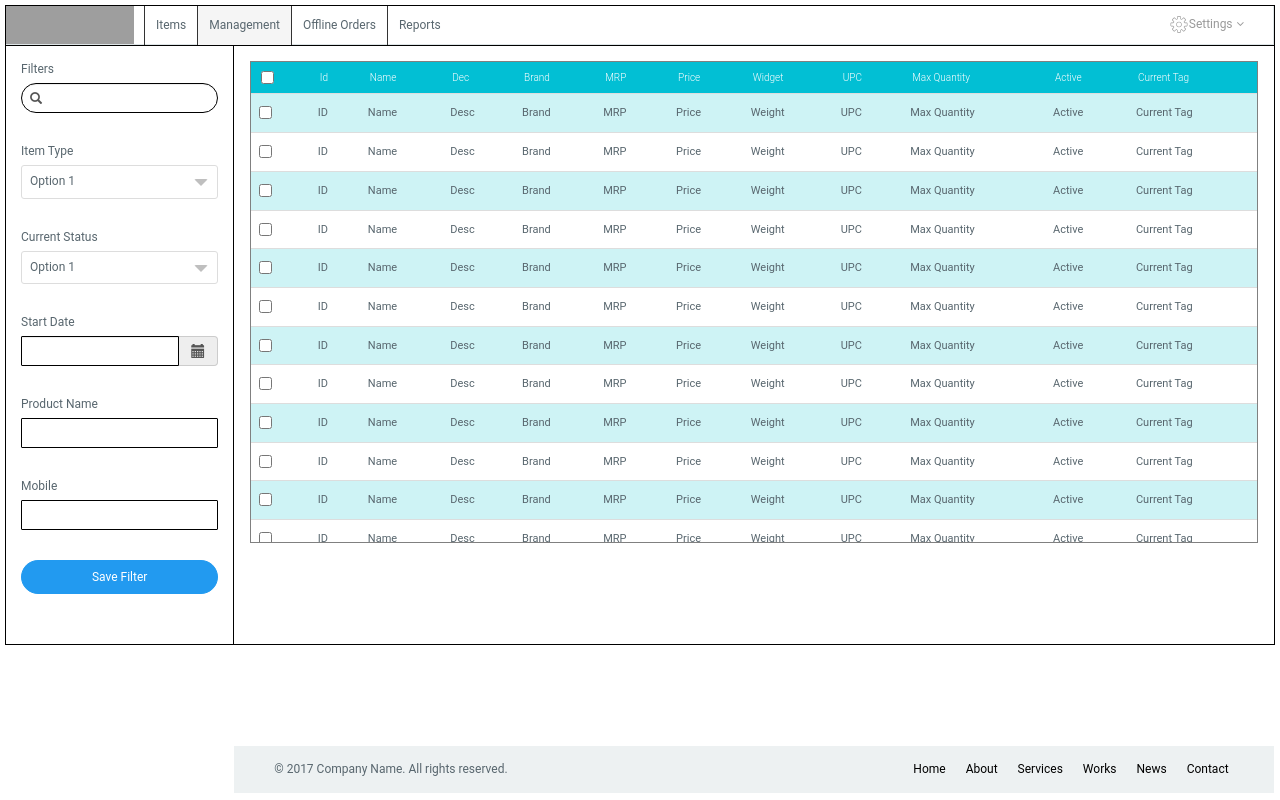
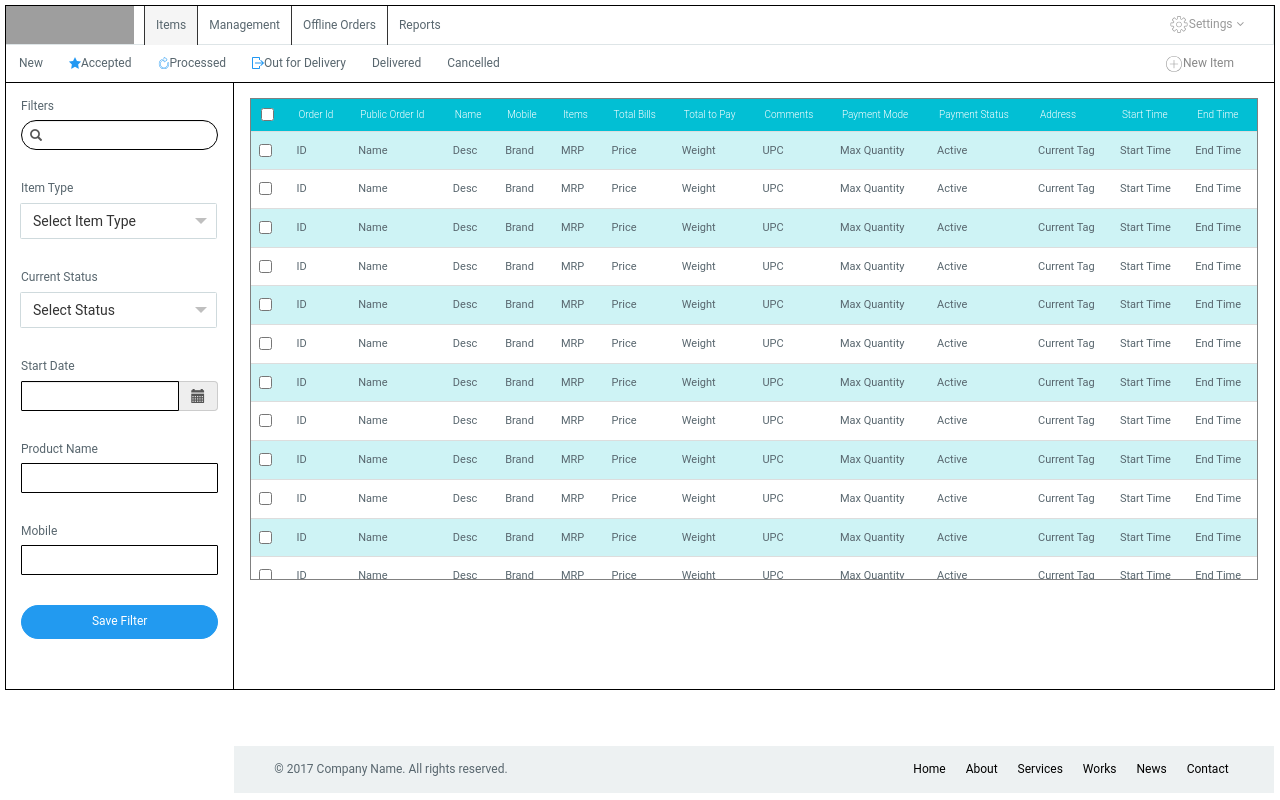
Before and after one commit to aaankuragarwal/JHDStore, an Angular app: page /dashboard/new in a window 1280 px wide. Built offline with nearby package versions, Linux system fonts and the light colour scheme; sample sign-in values are in the browser's storage; grey boxes are pictures that could not be loaded.

Commit message:
Header Setup & Table Updated

```diff
--- a/src/app/container/container.component.html
+++ b/src/app/container/container.component.html
@@ -9,10 +9,10 @@
           <img src="http://media1.fashionfreax.net/press/ffx-rectangle-big.png" alt="" class="img-responsive">
         </div>
         <div class="menu_main_div">
-          <div class="menu_inner_div " >
+          <div class="menu_inner_div activated_menu_tab_div" >
             <span>Items</span>
           </div>
-          <div class="menu_inner_div activated_menu_tab_div">
+          <div class="menu_inner_div ">
             <span>Management</span>
           </div>
           <div class="menu_inner_div">
@@ -63,75 +63,7 @@
           </ul>
         </div>
       </div>
-      <div class="sub_menu_main_div" *ngIf="">
-        <div class="sub_menu_inner_div">
-          <div class="sub_menu_div bg-white">
-            <span>
-              <svg class="v-middle" viewBox="0 0 55.867 55.867" style="enable-background:new 0 0 55.867 55.867;" xml:space="preserve">
-              <path d="M55.818,21.578c-0.118-0.362-0.431-0.626-0.808-0.681L36.92,18.268L28.83,1.876c-0.168-0.342-0.516-0.558-0.896-0.558
-              	s-0.729,0.216-0.896,0.558l-8.091,16.393l-18.09,2.629c-0.377,0.055-0.689,0.318-0.808,0.681c-0.117,0.361-0.02,0.759,0.253,1.024
-              	l13.091,12.76l-3.091,18.018c-0.064,0.375,0.09,0.754,0.397,0.978c0.309,0.226,0.718,0.255,1.053,0.076l16.182-8.506l16.18,8.506
-              	c0.146,0.077,0.307,0.115,0.466,0.115c0.207,0,0.413-0.064,0.588-0.191c0.308-0.224,0.462-0.603,0.397-0.978l-3.09-18.017
-              	l13.091-12.761C55.838,22.336,55.936,21.939,55.818,21.578z"/>
-              </svg>
-            </span>
-            <span>Accepted</span>
-          </div>
-          <div class="sub_menu_div bg-white">
-            <span>
-              <svg class="v-middle" viewBox="0 0 333.656 333.656" style="enable-background:new 0 0 333.656 333.656;" xml:space="preserve">
-            		<path d="M166.825,333.656c-78.215,0-141.847-63.626-141.847-141.84c0-76.062,60.174-138.338,135.42-141.712l0.006-32.282
-            			C160.404,6.118,168.496,0,176.484,0c2.911,0,7.359,0.816,11.999,4.704l62.212,52.045c4.756,3.978,7.487,9.705,7.487,15.701
-            			c0,5.996-2.731,11.716-7.487,15.701l-62.212,52.064c-4.647,3.888-9.088,4.704-11.999,4.704c-7.989,0-16.08-6.125-16.08-17.822
-            			V95.162c-50.431,3.316-90.438,45.399-90.438,96.653c0,53.407,43.452,96.852,96.859,96.852s96.865-43.452,96.865-96.852
-            			c0-6.954-0.739-13.895-2.204-20.63c-1.273-5.868-0.18-11.89,3.072-16.941s8.271-8.535,14.145-9.807
-            			c12.037-2.609,24.184,5.379,26.755,17.211c2.134,9.859,3.22,20.007,3.22,30.168C308.678,270.023,245.046,333.656,166.825,333.656z
-            			 M166.831,62.809c-71.132,0-128.999,57.874-128.999,128.999c0,71.119,57.867,128.987,128.993,128.987
-            			c71.132,0,128.999-57.867,128.999-128.987c0-9.242-0.983-18.484-2.931-27.449c-1.125-5.148-6.273-8.483-11.478-7.372
-            			c-2.506,0.546-4.659,2.037-6.048,4.203c-1.388,2.166-1.857,4.743-1.311,7.262c1.652,7.629,2.494,15.482,2.494,23.355
-            			c0,60.496-49.217,109.706-109.719,109.706c-60.496,0-109.712-49.21-109.712-109.706S106.335,82.09,166.831,82.09h6.427
-            			l0.006,45.001c0,3.111,1.208,4.968,3.226,4.968c0.643,0,1.979-0.225,3.753-1.71l62.212-52.07c1.819-1.523,2.873-3.65,2.873-5.836
-            			s-1.048-4.312-2.879-5.842L180.237,14.55c-1.774-1.485-3.111-1.71-3.753-1.71c-2.018,0-3.226,1.857-3.226,4.968v44.994h-6.427
-            			V62.809z"/>
-              </svg>
-            </span>
-            <span>Processed</span>
-          </div>
-          <div class="sub_menu_div bg-white">
-            <span>
-              <svg class="v-middle" viewBox="0 0 512 512" style="enable-background:new 0 0 512 512;" xml:space="preserve">
-          			<path d="M330.667,384h-21.333c-5.891,0-10.667,4.776-10.667,10.667v74.667h-256V42.667h256v74.667
-          				c0,5.891,4.776,10.667,10.667,10.667h21.333c5.891,0,10.667-4.776,10.667-10.667V42.667C341.333,19.103,322.231,0,298.667,0h-256
-          				C19.103,0,0,19.103,0,42.667v426.667C0,492.898,19.103,512,42.667,512h256c23.564,0,42.667-19.102,42.667-42.667v-74.667
-          				C341.333,388.776,336.558,384,330.667,384z"/>
-          			<path d="M508.542,248.135l-128-117.333c-3.125-2.844-7.656-3.625-11.5-1.896c-3.875,1.698-6.375,5.531-6.375,9.76V160
-          				c0,3.021,1.281,5.906,3.531,7.927l74.151,66.74H138.667c-5.896,0-10.667,4.771-10.667,10.667v21.333
-          				c0,5.896,4.771,10.667,10.667,10.667h301.682l-74.151,66.74c-2.25,2.021-3.531,4.906-3.531,7.927v21.333
-          				c0,4.229,2.5,8.063,6.375,9.76c1.375,0.615,2.844,0.906,4.292,0.906c2.615,0,5.198-0.969,7.208-2.802l128-117.333
-          				C510.75,261.844,512,258.99,512,256S510.75,250.156,508.542,248.135z"/>
-              </svg>
-            </span>
-            <span>Out for Delivery</span>
-          </div>
-          <div class="sub_menu_div bg-white">
-            <span>Delivered</span>
-          </div>
-          <div class="sub_menu_div bg-white">
-            <span>Cancelled</span>
-          </div>
-        </div>
-        <div class="new_item_div pull-right">
-          <span>
-            <svg class="v-middle" viewBox="0 0 52 52" style="enable-background:new 0 0 52 52;" >
-              <path d="M26,0C11.664,0,0,11.663,0,26s11.664,26,26,26s26-11.663,26-26S40.336,0,26,0z M26,50C12.767,50,2,39.233,2,26
-              S12.767,2,26,2s24,10.767,24,24S39.233,50,26,50z"/>
-              <path d="M38.5,25H27V14c0-0.553-0.448-1-1-1s-1,0.447-1,1v11H13.5c-0.552,0-1,0.447-1,1s0.448,1,1,1H25v12c0,0.553,0.448,1,1,1
-              s1-0.447,1-1V27h11.5c0.552,0,1-0.447,1-1S39.052,25,38.5,25z"/>
-            </svg>
-          </span>
-          <span>New Item</span>
-        </div>
-      </div>
+
 
     </div>
   </div>
--- a/src/app/new-order/new-order.component.html
+++ b/src/app/new-order/new-order.component.html
@@ -1,3 +1,84 @@
+<div class="row">
+  <div class="col-lg-12">
+    <div class="sub_menu_main_div" >
+      <div class="sub_menu_inner_div">
+
+
+        <div class="sub_menu_div bg-white">
+
+          <span>New</span>
+        </div>
+
+        <div class="sub_menu_div bg-white">
+          <span>
+            <svg class="v-middle" viewBox="0 0 55.867 55.867" style="enable-background:new 0 0 55.867 55.867;" xml:space="preserve">
+            <path d="M55.818,21.578c-0.118-0.362-0.431-0.626-0.808-0.681L36.92,18.268L28.83,1.876c-0.168-0.342-0.516-0.558-0.896-0.558
+              s-0.729,0.216-0.896,0.558l-8.091,16.393l-18.09,2.629c-0.377,0.055-0.689,0.318-0.808,0.681c-0.117,0.361-0.02,0.759,0.253,1.024
+              l13.091,12.76l-3.091,18.018c-0.064,0.375,0.09,0.754,0.397,0.978c0.309,0.226,0.718,0.255,1.053,0.076l16.182-8.506l16.18,8.506
+              c0.146,0.077,0.307,0.115,0.466,0.115c0.207,0,0.413-0.064,0.588-0.191c0.308-0.224,0.462-0.603,0.397-0.978l-3.09-18.017
+              l13.091-12.761C55.838,22.336,55.936,21.939,55.818,21.578z"/>
+            </svg>
+          </span>
+          <span>Accepted</span>
+        </div>
+        <div class="sub_menu_div bg-white">
+          <span>
+            <svg class="v-middle" viewBox="0 0 333.656 333.656" style="enable-background:new 0 0 333.656 333.656;" xml:space="preserve">
+              <path d="M166.825,333.656c-78.215,0-141.847-63.626-141.847-141.84c0-76.062,60.174-138.338,135.42-141.712l0.006-32.282
+                C160.404,6.118,168.496,0,176.484,0c2.911,0,7.359,0.816,11.999,4.704l62.212,52.045c4.756,3.978,7.487,9.705,7.487,15.701
+                c0,5.996-2.731,11.716-7.487,15.701l-62.212,52.064c-4.647,3.888-9.088,4.704-11.999,4.704c-7.989,0-16.08-6.125-16.08-17.822
+                V95.162c-50.431,3.316-90.438,45.399-90.438,96.653c0,53.407,43.452,96.852,96.859,96.852s96.865-43.452,96.865-96.852
+                c0-6.954-0.739-13.895-2.204-20.63c-1.273-5.868-0.18-11.89,3.072-16.941s8.271-8.535,14.145-9.807
+                c12.037-2.609,24.184,5.379,26.755,17.211c2.134,9.859,3.22,20.007,3.22,30.168C308.678,270.023,245.046,333.656,166.825,333.656z
+                 M166.831,62.809c-71.132,0-128.999,57.874-128.999,128.999c0,71.119,57.867,128.987,128.993,128.987
+                c71.132,0,128.999-57.867,128.999-128.987c0-9.242-0.983-18.484-2.931-27.449c-1.125-5.148-6.273-8.483-11.478-7.372
+                c-2.506,0.546-4.659,2.037-6.048,4.203c-1.388,2.166-1.857,4.743-1.311,7.262c1.652,7.629,2.494,15.482,2.494,23.355
+                c0,60.496-49.217,109.706-109.719,109.706c-60.496,0-109.712-49.21-109.712-109.706S106.335,82.09,166.831,82.09h6.427
+                l0.006,45.001c0,3.111,1.208,4.968,3.226,4.968c0.643,0,1.979-0.225,3.753-1.71l62.212-52.07c1.819-1.523,2.873-3.65,2.873-5.836
+                s-1.048-4.312-2.879-5.842L180.237,14.55c-1.774-1.485-3.111-1.71-3.753-1.71c-2.018,0-3.226,1.857-3.226,4.968v44.994h-6.427
+                V62.809z"/>
+            </svg>
+          </span>
+          <span>Processed</span>
+        </div>
+        <div class="sub_menu_div bg-white">
+          <span>
+            <svg class="v-middle" viewBox="0 0 512 512" style="enable-background:new 0 0 512 512;" xml:space="preserve">
+              <path d="M330.667,384h-21.333c-5.891,0-10.667,4.776-10.667,10.667v74.667h-256V42.667h256v74.667
+                c0,5.891,4.776,10.667,10.667,10.667h21.333c5.891,0,10.667-4.776,10.667-10.667V42.667C341.333,19.103,322.231,0,298.667,0h-256
+                C19.103,0,0,19.103,0,42.667v426.667C0,492.898,19.103,512,42.667,512h256c23.564,0,42.667-19.102,42.667-42.667v-74.667
+                C341.333,388.776,336.558,384,330.667,384z"/>
+              <path d="M508.542,248.135l-128-117.333c-3.125-2.844-7.656-3.625-11.5-1.896c-3.875,1.698-6.375,5.531-6.375,9.76V160
+                c0,3.021,1.281,5.906,3.531,7.927l74.151,66.74H138.667c-5.896,0-10.667,4.771-10.667,10.667v21.333
+                c0,5.896,4.771,10.667,10.667,10.667h301.682l-74.151,66.74c-2.25,2.021-3.531,4.906-3.531,7.927v21.333
+                c0,4.229,2.5,8.063,6.375,9.76c1.375,0.615,2.844,0.906,4.292,0.906c2.615,0,5.198-0.969,7.208-2.802l128-117.333
+                C510.75,261.844,512,258.99,512,256S510.75,250.156,508.542,248.135z"/>
+            </svg>
+          </span>
+          <span>Out for Delivery</span>
+        </div>
+        <div class="sub_menu_div bg-white">
+          <span>Delivered</span>
+        </div>
+        <div class="sub_menu_div bg-white">
+          <span>Cancelled</span>
+        </div>
+      </div>
+      <div class="new_item_div pull-right">
+        <span>
+          <svg class="v-middle" viewBox="0 0 52 52" style="enable-background:new 0 0 52 52;" >
+            <path d="M26,0C11.664,0,0,11.663,0,26s11.664,26,26,26s26-11.663,26-26S40.336,0,26,0z M26,50C12.767,50,2,39.233,2,26
+            S12.767,2,26,2s24,10.767,24,24S39.233,50,26,50z"/>
+            <path d="M38.5,25H27V14c0-0.553-0.448-1-1-1s-1,0.447-1,1v11H13.5c-0.552,0-1,0.447-1,1s0.448,1,1,1H25v12c0,0.553,0.448,1,1,1
+            s1-0.447,1-1V27h11.5c0.552,0,1-0.447,1-1S39.052,25,38.5,25z"/>
+          </svg>
+        </span>
+        <span>New Item</span>
+      </div>
+    </div>
+  </div>
+</div>
+
 <div class="row m-l-none m-r-none black_top_border">
   <div class="">
     <div class="filter_main_div">
@@ -16,12 +97,15 @@
           <div class="row m-t">
             <div class="col-lg-12">
               <label>Item Type</label>
-              <div class="custom_select_box">
-                <div class="select-wrapper">
-                  <select class="" name="">
-                    <option value="">Option 1</option>
-                  </select>
+              <div class="common_select_box">
+                <div class="input-group-btn dropdown {{item_type ? 'open' : ''}}" (click)="item_type = !item_type">
+                    <button type="button" class="btn btn-default font_size_12 no_box_shadow ticket_info_subline_text_color" dropdown-toggle="" aria-haspopup="true" aria-expanded="false" >Select Item Type<span class="caret" style="color: #bfbfbf;"></span></button>
+                    <ul class="dropdown-menu">
+                      <li class="cursor_pointer" > Item 1</li>
+                      <li class="cursor_pointer" > Item 2</li>
+                    </ul>
                 </div>
+                <!-- /btn-group -->
               </div>
             </div>
           </div>
@@ -29,12 +113,15 @@
           <div class="row m-t-lg">
             <div class="col-lg-12">
               <label>Current Status</label>
-              <div class="custom_select_box">
-                <div class="select-wrapper">
-                  <select class="" name="">
-                    <option value="">Option 1</option>
-                  </select>
+              <div class="common_select_box">
+                <div class="input-group-btn dropdown {{status_type ? 'open' : ''}}" (click)="status_type = !status_type">
+                    <button type="button" class="btn btn-default font_size_12 no_box_shadow ticket_info_subline_text_color" dropdown-toggle="" aria-haspopup="true" aria-expanded="false" >Select Status<span class="caret" style="color: #bfbfbf;"></span></button>
+                    <ul class="dropdown-menu">
+                      <li class="cursor_pointer" > Status 1</li>
+                      <li class="cursor_pointer" > Status 2</li>
+                    </ul>
                 </div>
+                <!-- /btn-group -->
               </div>
             </div>
           </div>
@@ -83,21 +170,23 @@
                     <thead>
                       <tr>
                         <th><input type="checkbox" name="" value=""></th>
-                        <th>Id</th>
+                        <th>Order Id</th>
+                        <th>Public Order Id</th>
                         <th>Name</th>
-                        <th>Dec</th>
-                        <th>Brand</th>
-                        <th>MRP</th>
-                        <th>Price</th>
-                        <th>Widget</th>
-                        <th>UPC</th>
-                        <th>Max Quantity</th>
-                        <th>Active</th>
-                        <th>Current Tag</th>
+                        <th>Mobile</th>
+                        <th>Items</th>
+                        <th>Total Bills</th>
+                        <th>Total to Pay</th>
+                        <th>Comments</th>
+                        <th>Payment Mode</th>
+                        <th>Payment Status</th>
+                        <th>Address</th>
+                        <th>Start Time</th>
+                        <th>End Time</th>
                       </tr>
                     </thead>
                     <tbody>
-                      <tr >
+                      <tr *ngFor="let i of arr">
                         <td><input type="checkbox" name="" value="" ></td>
                         <td>ID</td>
                         <td>Name</td>
@@ -110,180 +199,13 @@
                         <td>Max Quantity</td>
                         <td>Active</td>
                         <td>Current Tag</td>
-                      </tr>
-                      <tr >
-                        <td><input type="checkbox" name="" value=""></td>
-                        <td>ID</td>
-                        <td>Name</td>
-                        <td>Desc</td>
-                        <td>Brand</td>
-                        <td>MRP</td>
-                        <td>Price</td>
-                        <td>Weight</td>
-                        <td>UPC</td>
-                        <td>Max Quantity</td>
-                        <td>Active</td>
-                        <td>Current Tag</td>
-                      </tr>
-                      <tr >
-                        <td><input type="checkbox" name="" value=""></td>
-                        <td>ID</td>
-                        <td>Name</td>
-                        <td>Desc</td>
-                        <td>Brand</td>
-                        <td>MRP</td>
-                        <td>Price</td>
-                        <td>Weight</td>
-                        <td>UPC</td>
-                        <td>Max Quantity</td>
-                        <td>Active</td>
-                        <td>Current Tag</td>
-                      </tr>
-                      <tr >
-                        <td><input type="checkbox" name="" value=""></td>
-                        <td>ID</td>
-                        <td>Name</td>
-                        <td>Desc</td>
-                        <td>Brand</td>
-                        <td>MRP</td>
-                        <td>Price</td>
-                        <td>Weight</td>
-                        <td>UPC</td>
-                        <td>Max Quantity</td>
-                        <td>Active</td>
-                        <td>Current Tag</td>
-                      </tr>
-                      <tr >
-                        <td><input type="checkbox" name="" value=""></td>
-                        <td>ID</td>
-                        <td>Name</td>
-                        <td>Desc</td>
-                        <td>Brand</td>
-                        <td>MRP</td>
-                        <td>Price</td>
-                        <td>Weight</td>
-                        <td>UPC</td>
-                        <td>Max Quantity</td>
-                        <td>Active</td>
-                        <td>Current Tag</td>
-                      </tr>
-                      <tr >
-                        <td><input type="checkbox" name="" value=""></td>
-                        <td>ID</td>
-                        <td>Name</td>
-                        <td>Desc</td>
-                        <td>Brand</td>
-                        <td>MRP</td>
-                        <td>Price</td>
-                        <td>Weight</td>
-                        <td>UPC</td>
-                        <td>Max Quantity</td>
-                        <td>Active</td>
-                        <td>Current Tag</td>
-                      </tr>
-                      <tr >
-                        <td><input type="checkbox" name="" value=""></td>
-                        <td>ID</td>
-                        <td>Name</td>
-                        <td>Desc</td>
-                        <td>Brand</td>
-                        <td>MRP</td>
-                        <td>Price</td>
-                        <td>Weight</td>
-                        <td>UPC</td>
-                        <td>Max Quantity</td>
-                        <td>Active</td>
-                        <td>Current Tag</td>
-                      </tr>
-                      <tr >
-                        <td><input type="checkbox" name="" value=""></td>
-                        <td>ID</td>
-                        <td>Name</td>
-                        <td>Desc</td>
-                        <td>Brand</td>
-                        <td>MRP</td>
-                        <td>Price</td>
-                        <td>Weight</td>
-                        <td>UPC</td>
-                        <td>Max Quantity</td>
-                        <td>Active</td>
-                        <td>Current Tag</td>
+                        <td>Start Time</td>
+                        <td>End Time</td>
                       </tr>
 
                       <tr >
-                        <td><input type="checkbox" name="" value=""></td>
-                        <td>ID</td>
-                        <td>Name</td>
-                        <td>Desc</td>
-                        <td>Brand</td>
-                        <td>MRP</td>
-                        <td>Price</td>
-                        <td>Weight</td>
-                        <td>UPC</td>
-                        <td>Max Quantity</td>
-                        <td>Active</td>
-                        <td>Current Tag</td>
-                      </tr>
-
-                      <tr >
-                        <td><input type="checkbox" name="" value=""></td>
-                        <td>ID</td>
-                        <td>Name</td>
-                        <td>Desc</td>
-                        <td>Brand</td>
-                        <td>MRP</td>
-                        <td>Price</td>
-                        <td>Weight</td>
-                        <td>UPC</td>
-                        <td>Max Quantity</td>
-                        <td>Active</td>
-                        <td>Current Tag</td>
-                      </tr>
-
-                      <tr >
-                        <td><input type="checkbox" name="" value=""></td>
-                        <td>ID</td>
-                        <td>Name</td>
-                        <td>Desc</td>
-                        <td>Brand</td>
-                        <td>MRP</td>
-                        <td>Price</td>
-                        <td>Weight</td>
-                        <td>UPC</td>
-                        <td>Max Quantity</td>
-                        <td>Active</td>
-                        <td>Current Tag</td>
-                      </tr>
-                      <tr >
-                        <td><input type="checkbox" name="" value=""></td>
-                        <td>ID</td>
-                        <td>Name</td>
-                        <td>Desc</td>
-                        <td>Brand</td>
-                        <td>MRP</td>
-                        <td>Price</td>
-                        <td>Weight</td>
-                        <td>UPC</td>
-                        <td>Max Quantity</td>
-                        <td>Active</td>
-                        <td>Current Tag</td>
-                      </tr>
-                      <tr >
-                        <td><input type="checkbox" name="" value=""></td>
-                        <td>ID</td>
-                        <td>Name</td>
-                        <td>Desc</td>
-                        <td>Brand</td>
-                        <td>MRP</td>
-                        <td>Price</td>
-                        <td>Weight</td>
-                        <td>UPC</td>
-                        <td>Max Quantity</td>
-                        <td>Active</td>
-                        <td>Current Tag</td>
-                      </tr>
-
-                      <tr >
+                        <td>&nbsp;</td>
+                        <td>&nbsp;</td>
                         <td>&nbsp;</td>
                         <td>&nbsp;</td>
                         <td>&nbsp;</td>
--- a/src/app/new-order/new-order.component.ts
+++ b/src/app/new-order/new-order.component.ts
@@ -8,6 +8,7 @@ import { Component, OnInit } from '@angular/core';
 export class NewOrderComponent implements OnInit {
 
 
+arr : any= [0,0,0,0,0,0,0,0,0,0,0,0];
 
   constructor() { }
 
--- a/src/assets/app.min.scss
+++ b/src/assets/app.min.scss
@@ -17,6 +17,52 @@ body{
 
 label{
   font-weight: 400;
+}
+
+.common_select_box{
+  width: 100%;
+    button{
+      border: thin #cfdadd solid;
+      border-radius: 0 !important;
+      width: 100%;
+      text-align: left;
+      padding: 7.45px 12px;
+      border-radius: 1.5px !important;
+
+      .caret {
+        display: inline-block;
+        width: 0;
+        height: 0;
+        margin-right: 4px;
+        vertical-align: middle;
+        border-top: 6px dashed;
+        border-right: 6px solid transparent;
+        border-left: 6px solid transparent;
+        position: absolute;
+        top:14px;
+        right: 5px;
+      }
+    }
+    button:hover{
+      background: #f6f8f8;
+    }
+    ul.dropdown-menu {
+        border: 1px solid #cfdadd;
+        border-radius: 2px;
+        box-shadow: none !important;
+        min-width: 100%;
+        padding: 0px;
+        left: -1px;
+          li{
+            padding: 5px 15px;
+            font-size: 12px;
+          }
+          li:hover{
+            background: #edf1f2 !important;
+
+        }
+
+    }
 }
 
 .width_100_percent{
```
Also changed, not shown: src/assets/app.min.css, 2 other files (tests, documents, lock files or other folders).
